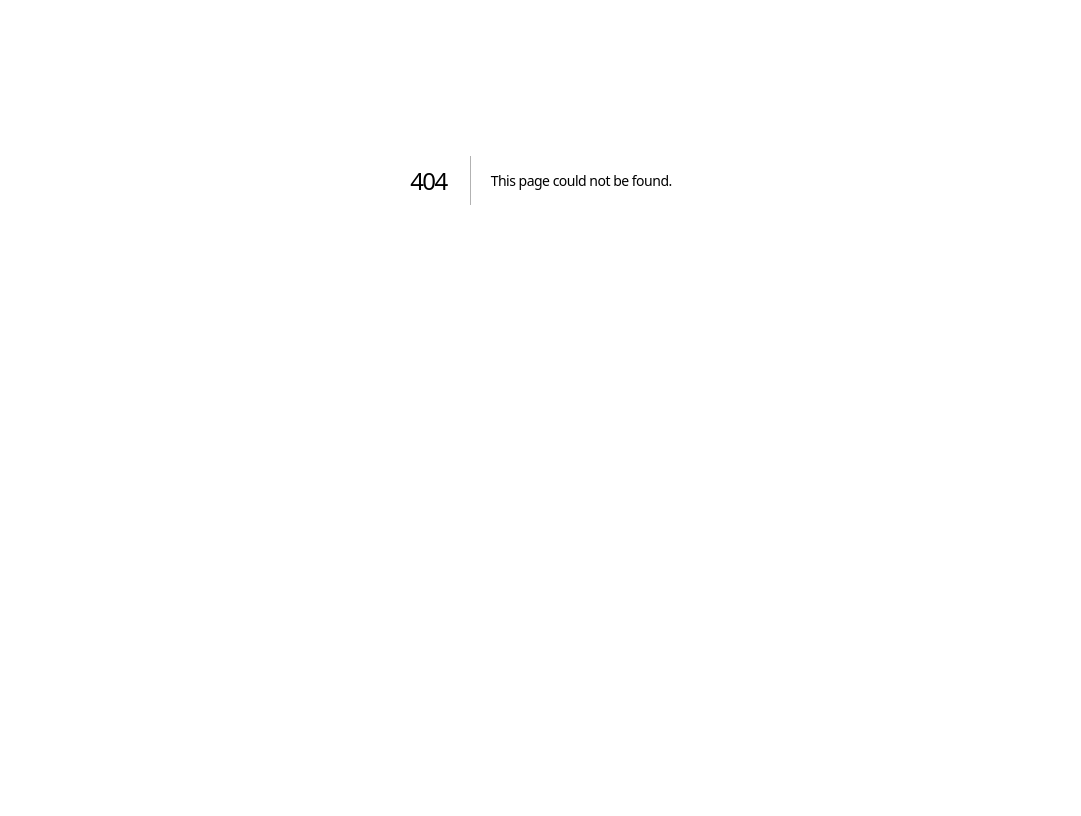
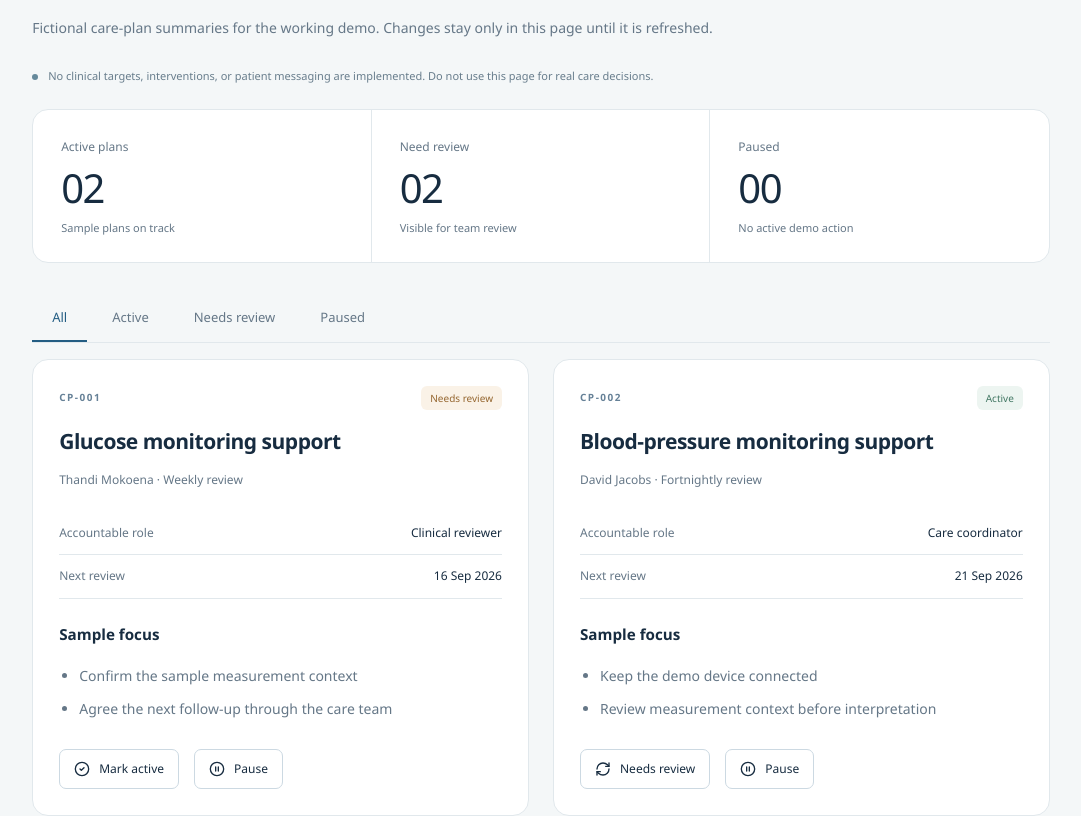
Before and after one commit to AI-Ninja-dev/caregrid, a Next.js app: page /plans in a window 1280 px wide. Before the commit this address had no page. Shown: the part 220-1036 px from the top of the page, without its empty margins (99-1180 px from the left). Before the commit the page ends 800 px from the top, so only its background shows below. Built offline with nearby package versions, Linux system fonts and the light colour scheme.

Commit message:
feat: add care plan review demo

```diff
--- /dev/null
+++ b/app/plans/page.tsx
@@ -0,0 +1,61 @@
+'use client';
+
+import { useMemo, useState } from 'react';
+import Link from 'next/link';
+import { ArrowLeft, CheckCircle2, PauseCircle, RefreshCw } from 'lucide-react';
+import { patients } from '../../lib/demo';
+import { planCountByStatus, sampleCarePlans, updatePlanStatus, type CarePlan, type PlanStatus } from '../../lib/care-plans';
+
+const statuses: PlanStatus[] = ['Active', 'Needs review', 'Paused'];
+
+export default function CarePlansPage() {
+  const [plans, setPlans] = useState<CarePlan[]>(sampleCarePlans);
+  const [filter, setFilter] = useState<PlanStatus | 'All'>('All');
+  const [message, setMessage] = useState('');
+  const counts = useMemo(() => planCountByStatus(plans), [plans]);
+  const visible = filter === 'All' ? plans : plans.filter((plan) => plan.status === filter);
+
+  function setStatus(id: string, status: PlanStatus) {
+    const previous = plans.find((plan) => plan.id === id);
+    const next = updatePlanStatus(plans, id, status);
+    if (next === plans) return;
+    setPlans(next);
+    setMessage(`${previous?.focus ?? 'Care plan'} marked ${status.toLowerCase()} in this demo only.`);
+  }
+
+  return <main className="shell" style={{ minHeight: '100vh', display: 'block', padding: 'clamp(1.25rem, 4vw, 4rem)', maxWidth: 1120, margin: '0 auto' }}>
+    <Link className="text-button back" href="/"><ArrowLeft size={16} /> Back to CareGrid workspace</Link>
+    <div className="page-heading" style={{ marginTop: '2rem' }}>
+      <div><span className="eyebrow">CARE PLAN REVIEW</span><h1>Plans with a clear owner.</h1><p>Fictional care-plan summaries for the working demo. Changes stay only in this page until it is refreshed.</p></div>
+      <span className="demo-pill">Demo environment</span>
+    </div>
+    <div className="demo-notice"><span className="dot" /><span>No clinical targets, interventions, or patient messaging are implemented. Do not use this page for real care decisions.</span></div>
+    <div className="metrics" style={{ marginTop: '1.5rem' }}>
+      <article><span>Active plans</span><strong>{String(counts.Active).padStart(2, '0')}</strong><small>Sample plans on track</small></article>
+      <article><span>Need review</span><strong>{String(counts['Needs review']).padStart(2, '0')}</strong><small>Visible for team review</small></article>
+      <article><span>Paused</span><strong>{String(counts.Paused).padStart(2, '0')}</strong><small>No active demo action</small></article>
+    </div>
+    <div className="tabs" aria-label="Filter care plans" style={{ margin: '2rem 0 1rem' }}>
+      {(['All', ...statuses] as const).map((status) => <button key={status} aria-pressed={filter === status} onClick={() => setFilter(status)}>{status}</button>)}
+    </div>
+    <p className={message ? 'status' : 'sr-only'} role="status">{message}</p>
+    <div className="device-grid">
+      {visible.map((plan) => {
+        const person = patients.find((patient) => patient.id === plan.patientId);
+        return <article className="panel" key={plan.id}>
+          <div className="panel-heading"><span className="eyebrow">{plan.id}</span><span className={`badge ${plan.status === 'Active' ? 'good' : 'amber'}`}>{plan.status}</span></div>
+          <h2>{plan.focus}</h2>
+          <p className="muted">{person?.name ?? plan.patientId} · {plan.cadence}</p>
+          <dl><div><dt>Accountable role</dt><dd>{plan.owner}</dd></div><div><dt>Next review</dt><dd>{plan.nextReview}</dd></div></dl>
+          <h3 style={{ fontSize: '0.95rem', marginTop: '1.5rem' }}>Sample focus</h3>
+          <ul className="readiness">{plan.goals.map((goal) => <li key={goal}>{goal}</li>)}</ul>
+          <div className="actions" style={{ marginTop: '1.5rem' }}>
+            {plan.status !== 'Active' && <button className="secondary" onClick={() => setStatus(plan.id, 'Active')}><CheckCircle2 size={16} /> Mark active</button>}
+            {plan.status !== 'Needs review' && <button className="secondary" onClick={() => setStatus(plan.id, 'Needs review')}><RefreshCw size={16} /> Needs review</button>}
+            {plan.status !== 'Paused' && <button className="secondary" onClick={() => setStatus(plan.id, 'Paused')}><PauseCircle size={16} /> Pause</button>}
+          </div>
+        </article>;
+      })}
+    </div>
+  </main>;
+}
```
